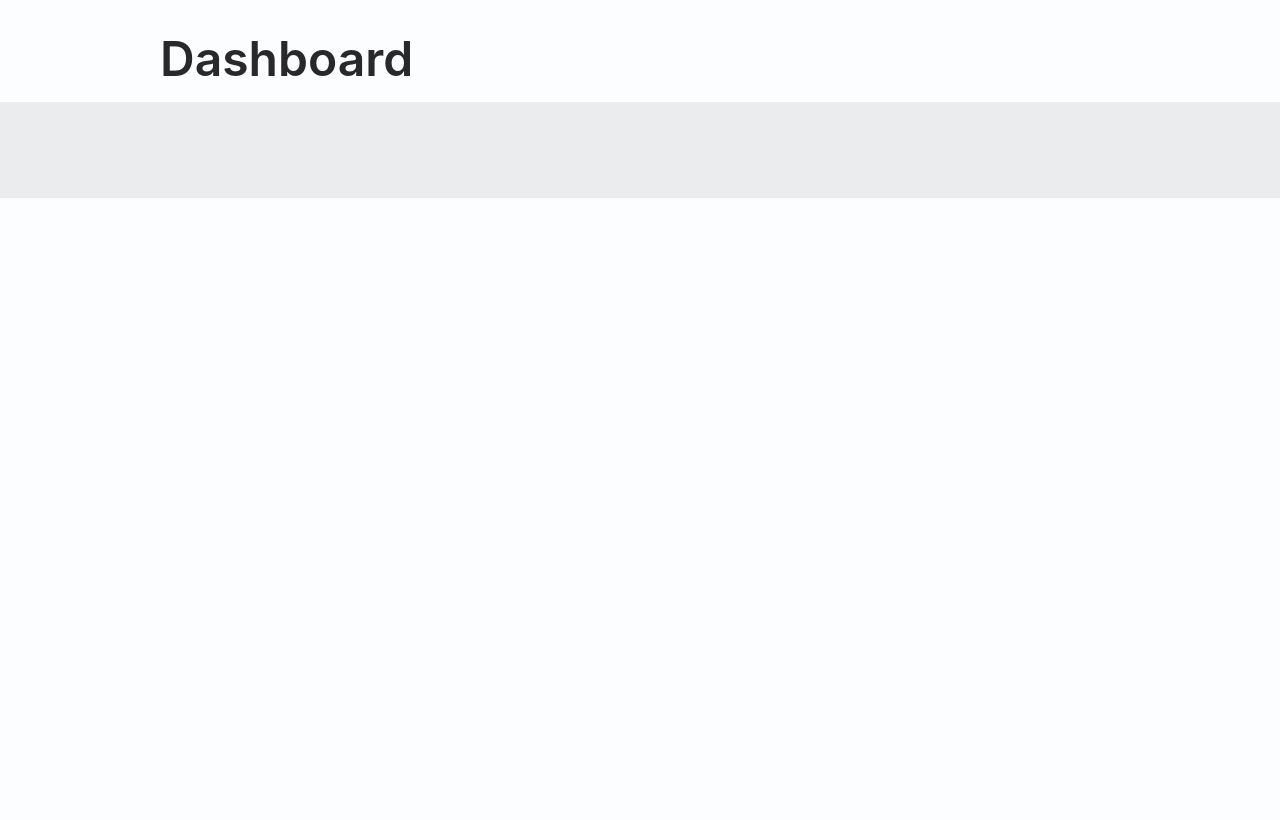
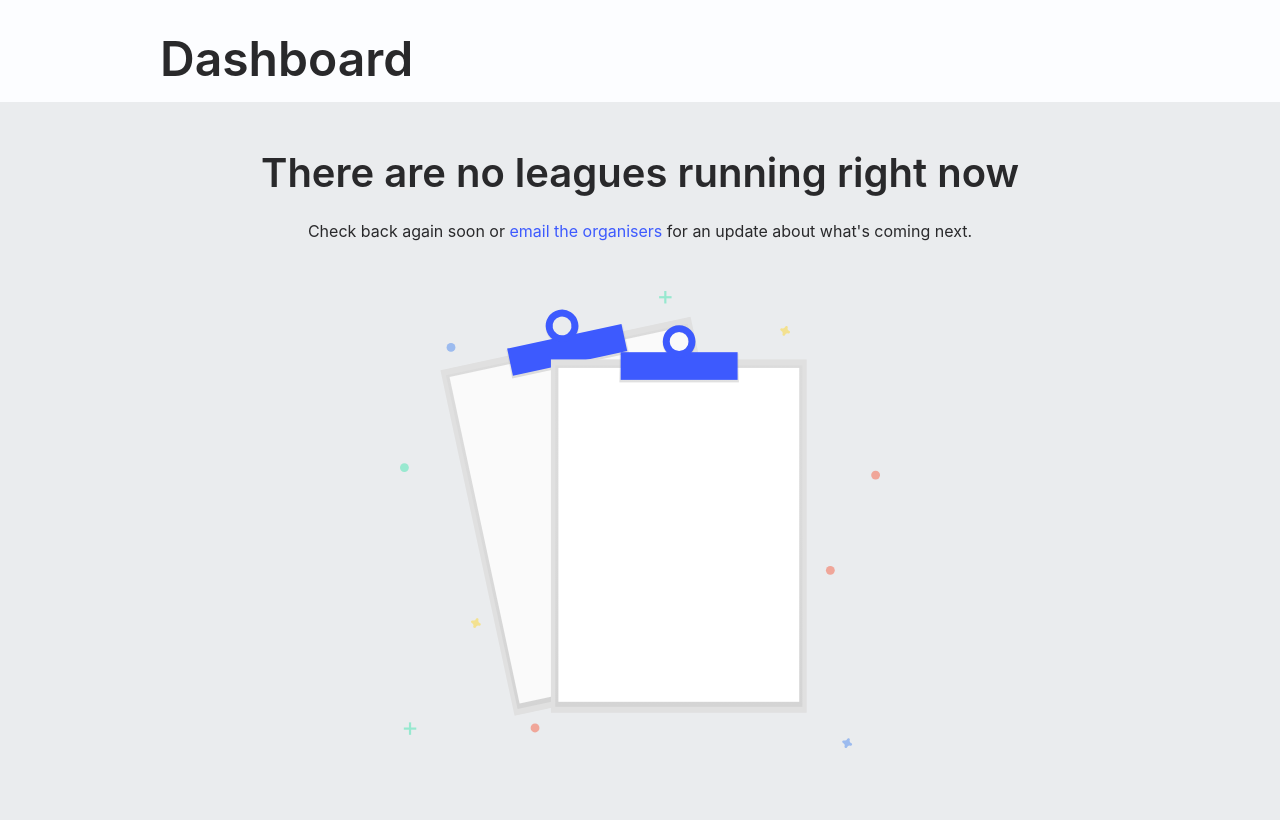
Before and after one commit to davidjrichardson/eleague, a Django app: page /dashboard/ in a window 1280 px wide. Shown: the part 76-896 px from the top of the page. Before the commit the page ends 274 px from the top, so only its background shows below. Run offline with Django 3.2, Linux system fonts and the light colour scheme; a user stored in the database is signed in; tables that the repository leaves empty hold one stand-in row (values such as "Sample post"); style sheets or scripts are compiled from the project's sources; some libraries are stand-ins or nearby versions; some web fonts are replaced.

Commit message:
Add empty states for the league/league split lists

```diff
--- a/assets/_custom.scss
+++ b/assets/_custom.scss
@@ -430,3 +430,16 @@
 [data-tooltip]:not([disabled])::before {
   line-height: 1.1;
 }
+
+.error-container {
+  display: flex;
+  flex-direction: column;
+  align-items: center;
+  text-align: center;
+
+  & .graphic {
+    margin-top: 1.5rem;
+    margin-bottom: 1.5rem;
+    width: 50%;
+  }
+}
--- a/dashboard/templates/dashboard/index.html
+++ b/dashboard/templates/dashboard/index.html
@@ -15,7 +15,17 @@
       {% for league in leagues %}
         {% include 'dashboard/partials/league_splits_table.html' with league=league %}
       {% empty %}
-        {# TODO: Add an empty state #}
+        <div class="error-container">
+          <div class="content">
+            {# TODO: Work out how to configure the email address here #}
+            <h2 class="title is-size-2">There are no leagues running right now</h2>
+            <p>Check back again soon or <a href="mailto:foo@bar.baz">email the organisers</a> for an update about what's
+              coming next.</p>
+          </div>
+          <div class="graphic">
+            {% include 'dashboard/svgs/no_data.svg' %}
+          </div>
+        </div>
       {% endfor %}
     </div>
   </div>
```
Also changed, not shown: dashboard/templates/dashboard/partials/league_splits_table.html (+13 -2 lines), dashboard/templates/dashboard/svgs/empty.svg (added), dashboard/templates/dashboard/svgs/no_data.svg (added), dashboard/templates/dashboard/svgs/void.svg (added).
